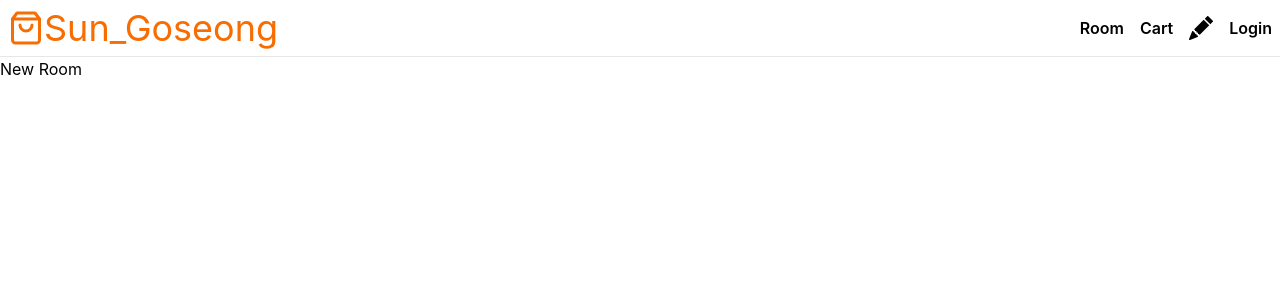
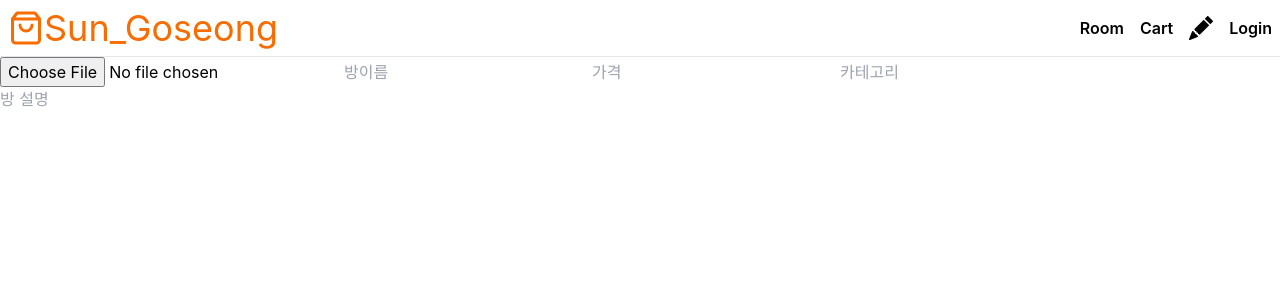
Before and after one commit to chorongs/sun-goseong, a React (Create React App) app: page /rooms/new in a window 1280 px wide. Shown: the top 300 px of the page. Built offline with nearby package versions, Linux system fonts and the light colour scheme; no server answers.

Commit message:
feat : 이미지 업로드

```diff
--- a/src/pages/NewRoom.jsx
+++ b/src/pages/NewRoom.jsx
@@ -1,5 +1,66 @@
-import React from 'react';
+import React, { useState } from 'react';
 
 export default function NewRoom() {
-  return <div>New Room</div>;
+  const [room, setRoom] = useState({});
+  const [file, setFile] = useState();
+
+  const handleChange = (event) => {
+    const { name, value, files } = event.target;
+    if (name === 'file') {
+      setFile(files && files[0]);
+      return;
+    }
+    setRoom((room) => ({ ...room, [name]: value }));
+  };
+  const handleSubmit = (event) => {
+    event.preventDefault();
+    // 제품의 사진을 Cloudinary에 업로드 하고 URL을 획득
+    // Firebase에 새로운 제품을 추가합니다.
+  };
+  return (
+    <section>
+      {file && <img src={URL.createObjectURL(file)} alt='local file' />}
+      <form onSubmit={handleSubmit}>
+        <input
+          type='file'
+          accept='image/*'
+          name='file'
+          required
+          onChange={handleChange}
+        />
+        <input
+          type='text'
+          name='title'
+          value={room.title ?? ''}
+          placeholder='방이름'
+          required
+          onChange={handleChange}
+        />
+        <input
+          type='number'
+          name='price'
+          value={room.price ?? ''}
+          placeholder='가격'
+          required
+          onChange={handleChange}
+        />
+        <input
+          type='text'
+          name='category'
+          value={room.category ?? ''}
+          placeholder='카테고리'
+          required
+          onChange={handleChange}
+        />
+        <input
+          type='text'
+          name='description'
+          value={room.description ?? ''}
+          placeholder='방 설명'
+          required
+          onChange={handleChange}
+        />
+      </form>
+    </section>
+  );
 }
```
